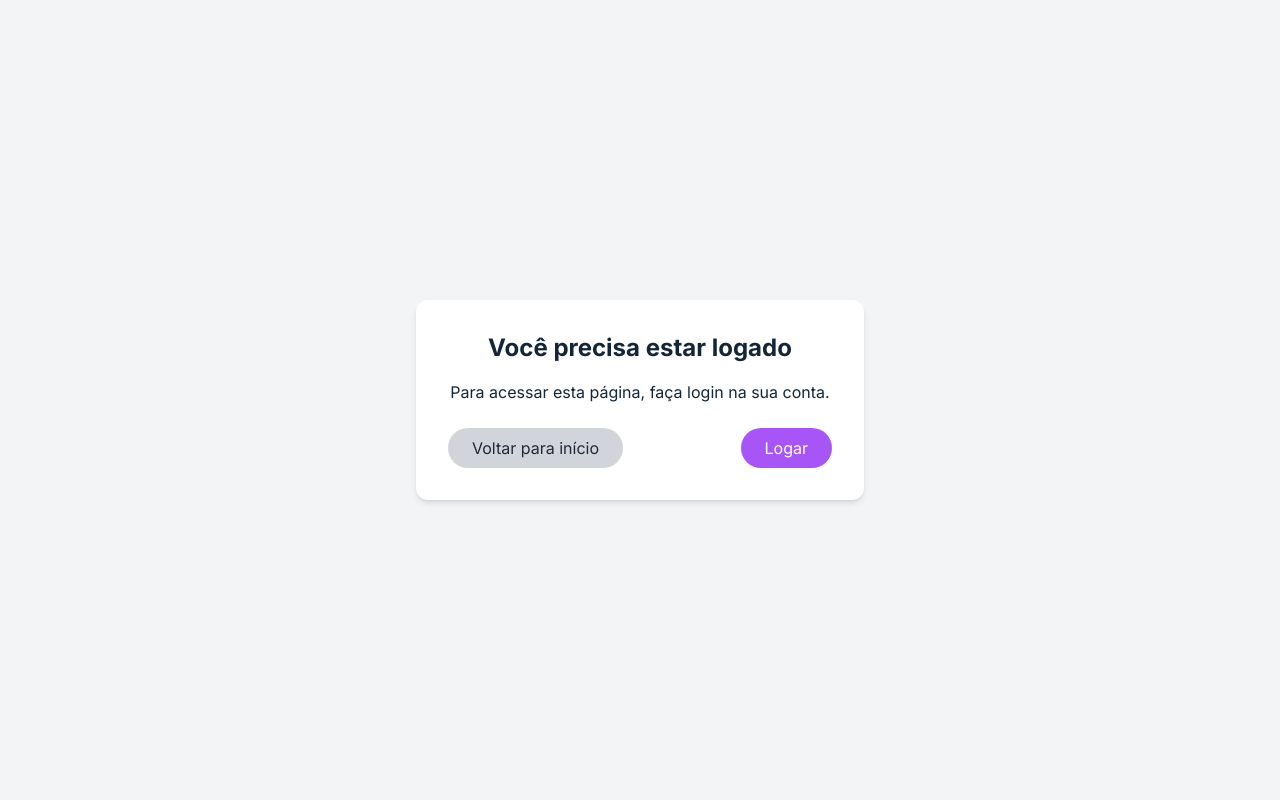
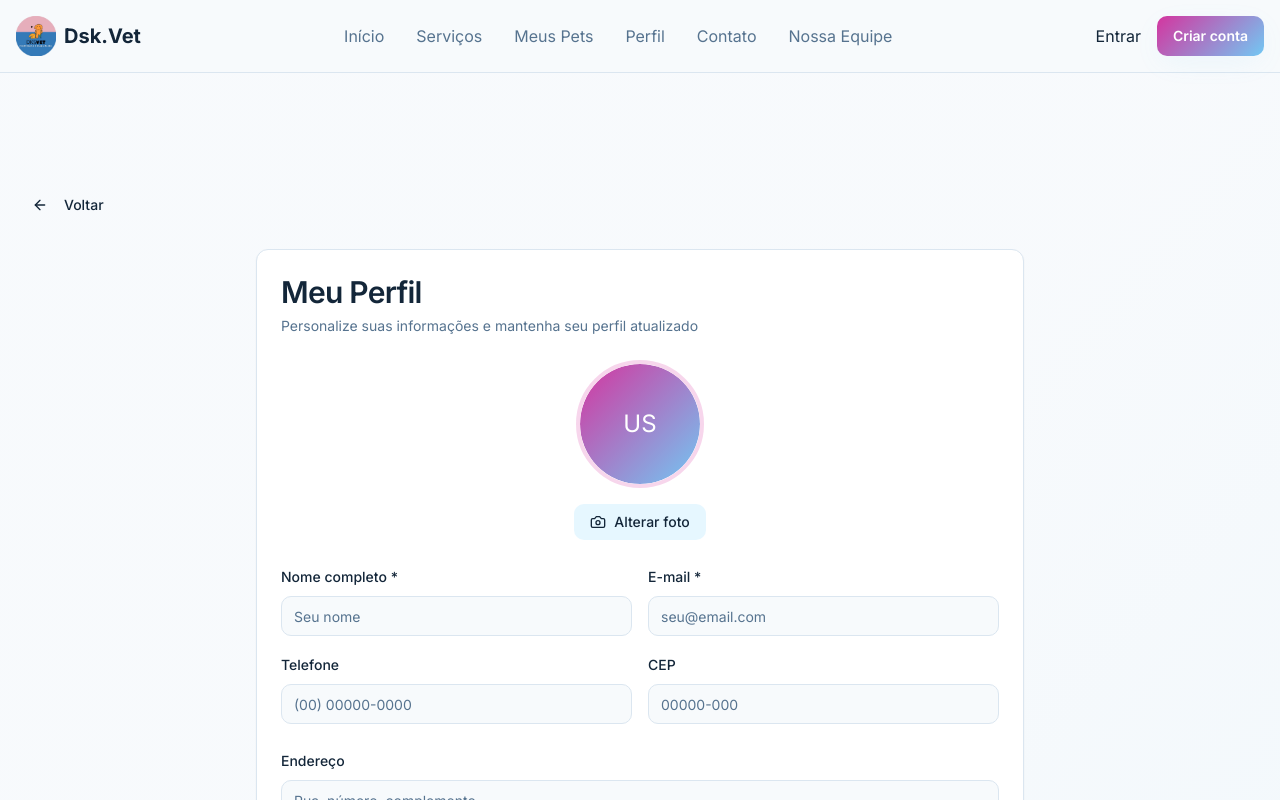
Before and after one commit to schups-gt/pet-well-track, a React (Vite) app: page /perfil in a window 1280 px wide. Shown: the top 800 px of the page. Built offline with nearby package versions, Linux system fonts and the light colour scheme; the HTML template or start-up script is replaced by a standard one.

Commit message:
Remove profile page protection
The profile page was previously protected by PrivateRoute, which required user authentication. This commit removes the PrivateRoute protection from the profile page route in App.tsx, allowing users to access it without being logged in.

```diff
--- a/src/App.tsx
+++ b/src/App.tsx
@@ -55,14 +55,7 @@ const App = () => (
                 </PrivateRoute>
               }
             />
-            <Route
-              path="/perfil"
-              element={
-                <PrivateRoute>
-                  <Perfil />
-                </PrivateRoute>
-              }
-            />
+            <Route path="/perfil" element={<Perfil />} />
             <Route path="/nossaequipe" element={<NossaEquipe />} />
             <Route path="/contato" element={<Contato />} />
             <Route path="/redefinir-senha/:token" element={<ResetarSenha />} />
```
